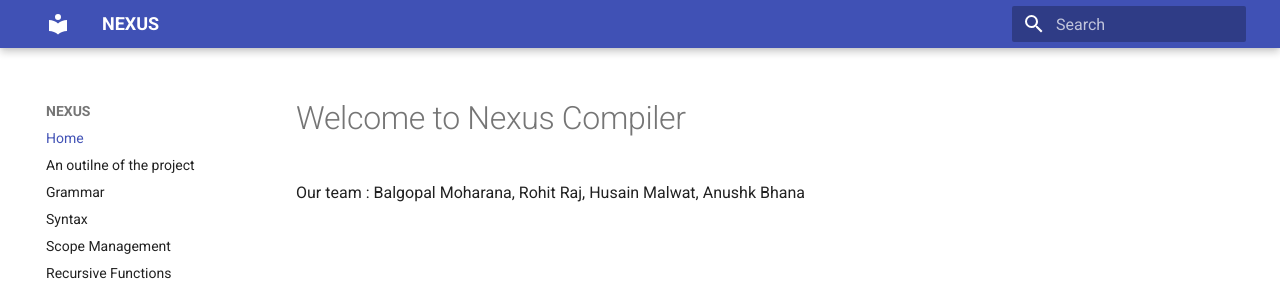
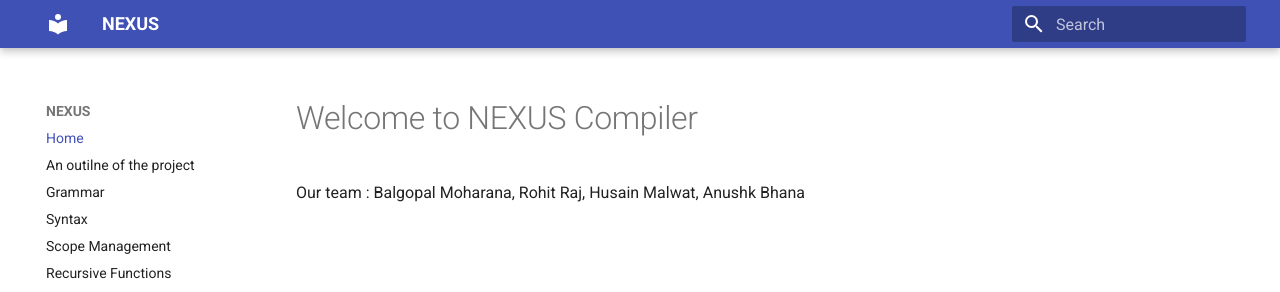
Before and after one commit to lucifer-reborn473/NEXUS, an MkDocs documentation site: the page built from docs/index.md, in a window 1280 px wide. Shown: the top 292 px of the page. Built offline with MkDocs 1.6.1 and Material for MkDocs 9.7.7, drawn with Linux system fonts in a browser that asks for light colours.

```diff
--- a/docs/index.md
+++ b/docs/index.md
@@ -1,4 +1,4 @@
-# Welcome to Nexus Compiler
+# Welcome to NEXUS Compiler
 
 
 Our team : Balgopal Moharana,  Rohit Raj,  Husain Malwat,  Anushk Bhana
```
